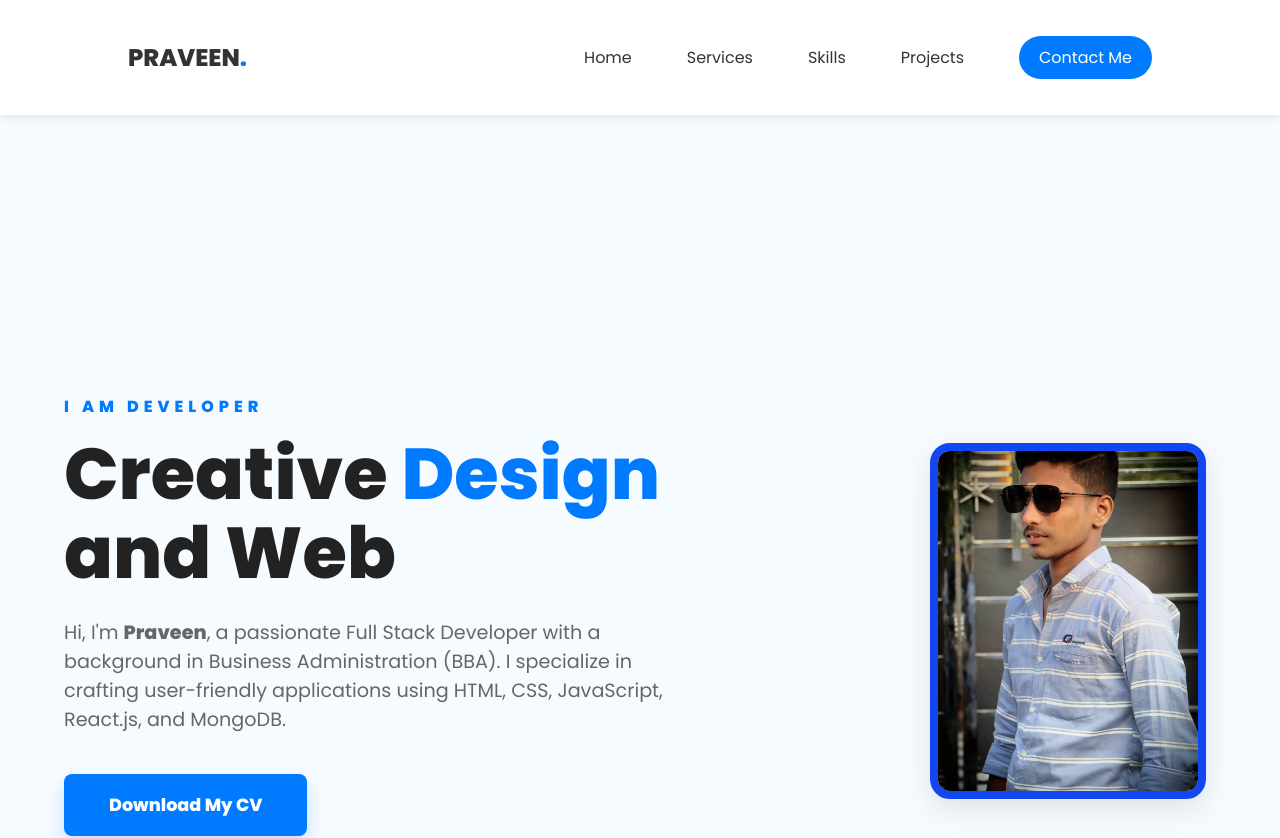
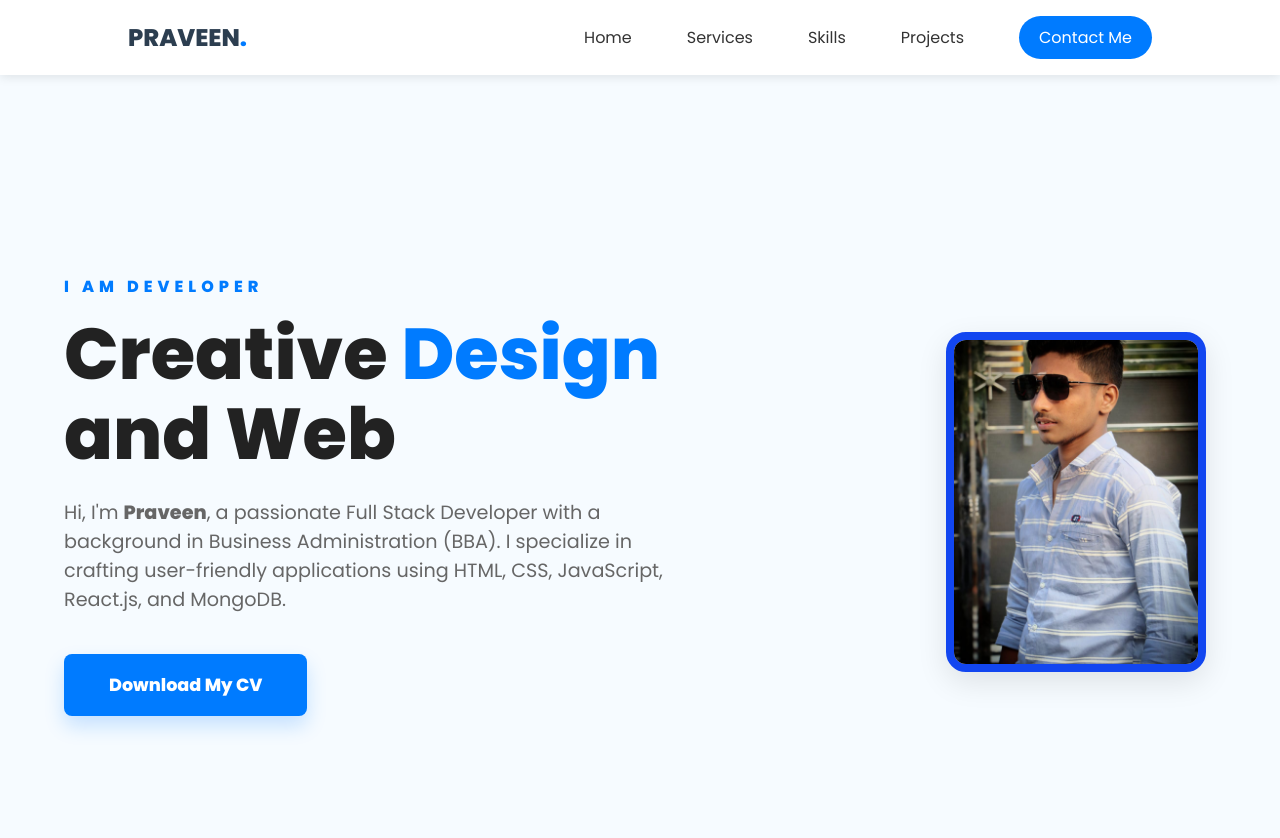
Before and after one commit to PRAVEEN337669/portfolio-project, a React (Vite) app: page / in a window 1280 px wide. Shown: the top 838 px of the page. Built offline with nearby package versions, Linux system fonts and the light colour scheme.

Commit message:
Fix CSS syntax

```diff
--- a/src/App.css
+++ b/src/App.css
@@ -1,5 +1,13 @@
- * {
+* {
+  margin: 0;
+  padding: 0;
+  box-sizing: border-box;
   font-family: 'Poppins', sans-serif;
+}
+
+body {
+  color: #333;
+  background: #fff;
 }
 
 .App {
@@ -11,8 +19,8 @@
   justify-content: space-between;
   align-items: center;
   padding: 20px 10%;
-  background: #ffffff00;
-  box-shadow: 0 2px 10px rgba(0,0,0,0.1);
+  background: transparent;
+  box-shadow: 0 2px 10px rgba(0, 0, 0, 0.1);
   position: sticky;
   top: 0;
   z-index: 1000;
@@ -41,10 +49,11 @@
 }
 
 .nav-links a:hover {
-  color: #052bffef;
+  color: #052bff;
 }
 
 .footer {
   text-align: center;
   padding: 40px;
-  background: #f
+  background: #f5f5f5;
+}
--- a/src/index.css
+++ b/src/index.css
@@ -5,10 +5,10 @@
     color:  #333;
  }
 
- h1.h2{
-   color: #2c3e50;
+ h1, h2 {
+  color: #2c3e50;
+}
 
- }
- {
-  font-family: 'Poppins', sans-serif;s
+* {
+  font-family: 'Poppins', sans-serif;
 }
```
